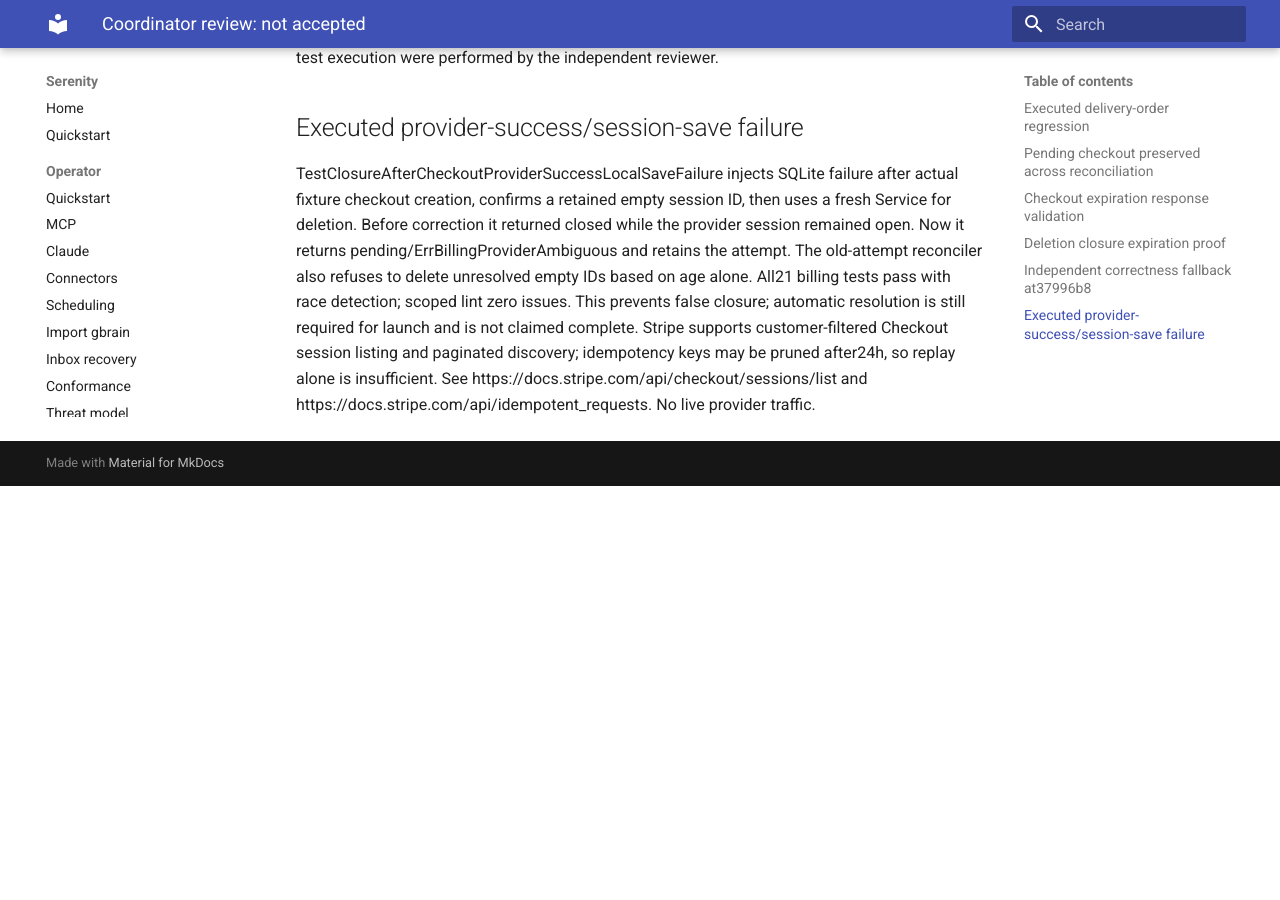
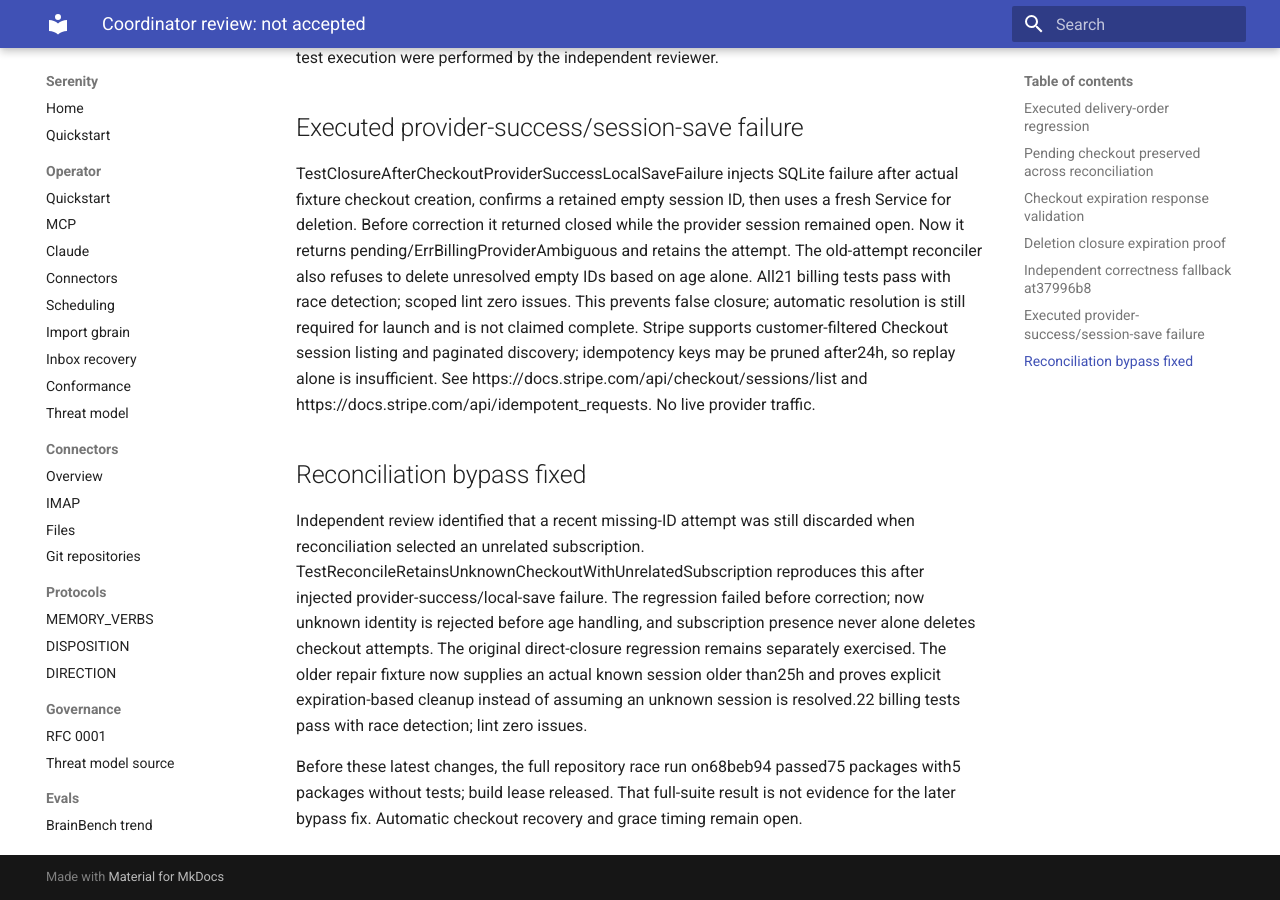
Before and after one commit to sirerun/serenity, an MkDocs documentation site: the page built from docs/launch/evidence/T23.47/coordinator-review.md, in a window 1280 px wide and 900 px high, scrolled down 2452 px. Built offline with MkDocs 1.6.1 and Material for MkDocs 9.7.7, drawn with Linux system fonts in a browser that asks for light colours; before the commit the page ends 2938 px from its top, so only the background shows below that.

Commit message:
Record reconciliation bypass regression and prior full-suite verification

```diff
--- a/docs/launch/evidence/T23.47/coordinator-review.md
+++ b/docs/launch/evidence/T23.47/coordinator-review.md
@@ -40,3 +40,9 @@ Read-only review found no new regression in49590a8..37996b8, but identified an i
 ## Executed provider-success/session-save failure
 
 TestClosureAfterCheckoutProviderSuccessLocalSaveFailure injects SQLite failure after actual fixture checkout creation, confirms a retained empty session ID, then uses a fresh Service for deletion. Before correction it returned closed while the provider session remained open. Now it returns pending/ErrBillingProviderAmbiguous and retains the attempt. The old-attempt reconciler also refuses to delete unresolved empty IDs based on age alone. All21 billing tests pass with race detection; scoped lint zero issues. This prevents false closure; automatic resolution is still required for launch and is not claimed complete. Stripe supports customer-filtered Checkout session listing and paginated discovery; idempotency keys may be pruned after24h, so replay alone is insufficient. See https://docs.stripe.com/api/checkout/sessions/list and https://docs.stripe.com/api/idempotent_requests. No live provider traffic.
+
+## Reconciliation bypass fixed
+
+Independent review identified that a recent missing-ID attempt was still discarded when reconciliation selected an unrelated subscription. TestReconcileRetainsUnknownCheckoutWithUnrelatedSubscription reproduces this after injected provider-success/local-save failure. The regression failed before correction; now unknown identity is rejected before age handling, and subscription presence never alone deletes checkout attempts. The original direct-closure regression remains separately exercised. The older repair fixture now supplies an actual known session older than25h and proves explicit expiration-based cleanup instead of assuming an unknown session is resolved.22 billing tests pass with race detection; lint zero issues.
+
+Before these latest changes, the full repository race run on68beb94 passed75 packages with5 packages without tests; build lease released. That full-suite result is not evidence for the later bypass fix. Automatic checkout recovery and grace timing remain open.
```
